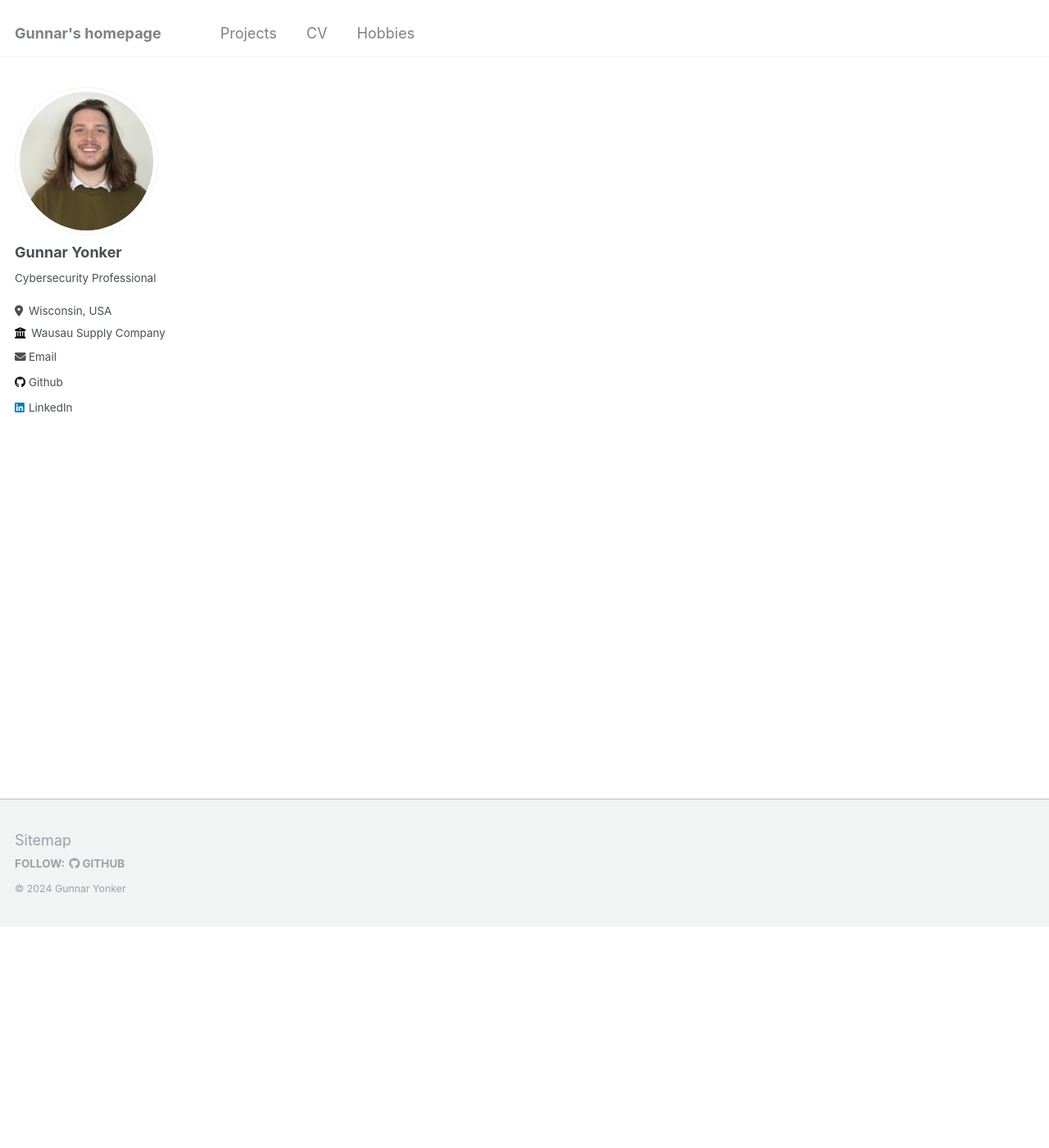
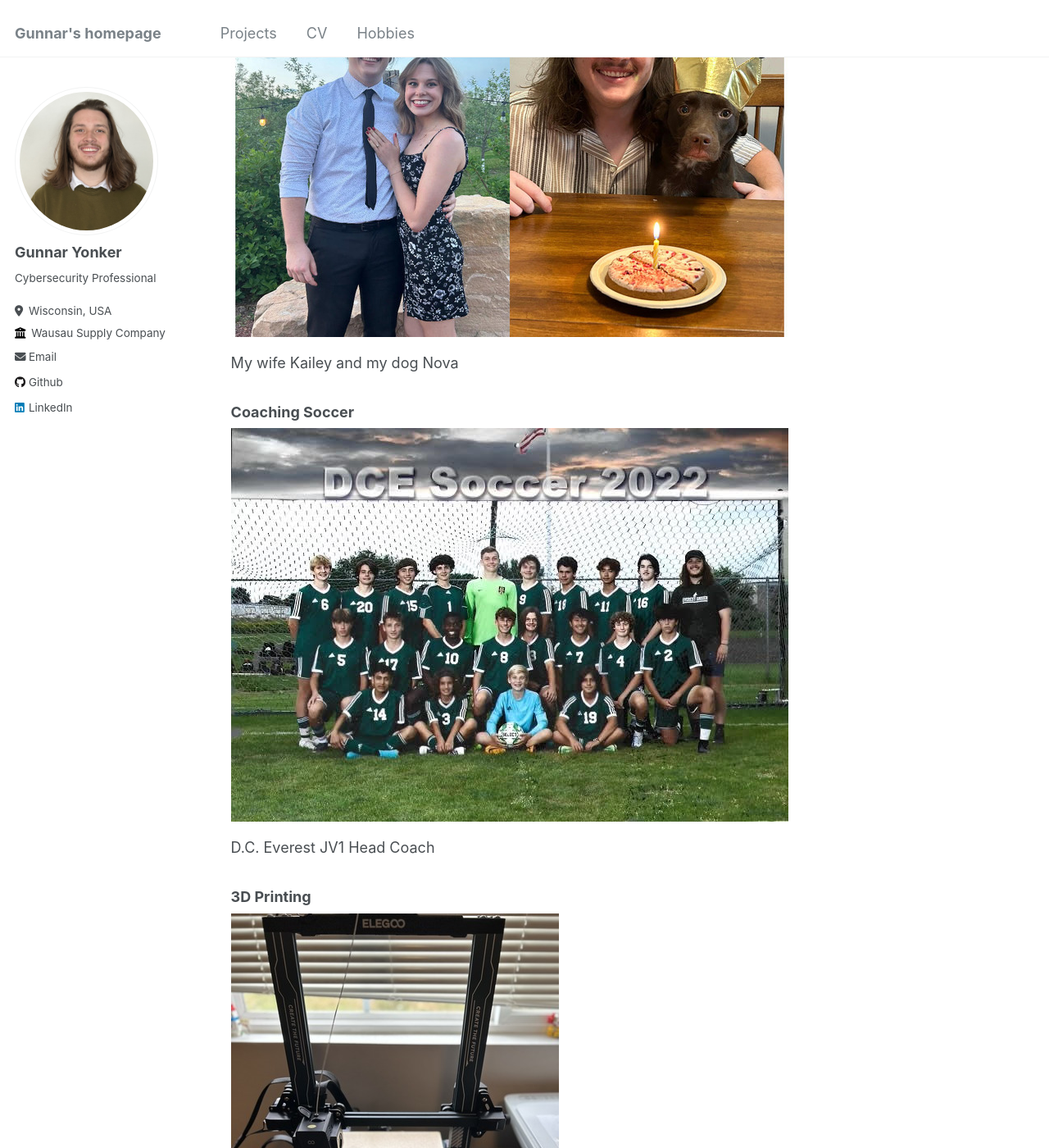
Before and after one commit to gunnaryonker/gunnaryonker.github.io, a Jekyll site: the page built from _pages/hobbies.html, in a window 1280 px wide and 1400 px high, scrolled down 270 px. Shown: the whole window at 82% size. Built offline with Jekyll 4.4.1, drawn with Linux system fonts in a browser that asks for light colours; some of the changed text lies outside the part shown.

Commit message:
Fixed the hobbies.html page not displaying correctly

```diff
--- a/_config.yml
+++ b/_config.yml
@@ -197,20 +197,20 @@ kramdown:
   enable_coderay: false
 
 
-# # Collections
-# collections:
-#   teaching:
-#     output: true
-#     permalink: /:collection/:path/
-#   publications:
-#     output: true
-#     permalink: /:collection/:path/
-#   portfolio:
-#     output: true
-#     permalink: /:collection/:path/
-#   talks:
-#     output: true
-#     permalink: /:collection/:path/
+# Collections
+collections:
+  teaching:
+    output: true
+    permalink: /:collection/:path/
+  publications:
+    output: true
+    permalink: /:collection/:path/
+  portfolio:
+    output: true
+    permalink: /:collection/:path/
+  talks:
+    output: true
+    permalink: /:collection/:path/
 
 
 # Defaults
@@ -233,24 +233,24 @@ defaults:
     values:
       layout: single
       author_profile: true
-  # # _teaching
-  # - scope:
-  #     path: ""
-  #     type: teaching
-  #   values:
-  #     layout: single
-  #     author_profile: true
-  #     share: true
-  #     comments: true
-  # # _publications
-  # - scope:
-  #     path: ""
-  #     type: publications
-  #   values:
-  #     layout: single
-  #     author_profile: true
-  #     share: true
-  #     comments: true
+  # _teaching
+  - scope:
+      path: ""
+      type: teaching
+    values:
+      layout: single
+      author_profile: true
+      share: true
+      comments: true
+  # _publications
+  - scope:
+      path: ""
+      type: publications
+    values:
+      layout: single
+      author_profile: true
+      share: true
+      comments: true
   # _portfolio
   - scope:
       path: ""
--- a/_pages/hobbies.html
+++ b/_pages/hobbies.html
@@ -7,8 +7,20 @@ author_profile: true
 
 {% include base_path %}
 
-{% for post in site.portfolio %}
-  <h2>{{ post.title }}</h2>
-  <img src="{{ post.image }}" alt="{{ post.title }}">
-  <p>{{ post.content }}</p>
-{% endfor %}
+<div>
+  <h3>Hanging out with my Wife and Dog</h3>
+  <img src="/files/Family (2).jpg" alt="Hanging out with my Wife and Dog">
+  <p>My wife Kailey and my dog Nova</p>
+</div>
+
+<div>
+  <h3>Coaching Soccer</h3>
+  <img src="/files/Soccer_team.jpg" alt="Coaching Soccer">
+  <p>D.C. Everest JV1 Head Coach</p>
+</div>
+
+<div>
+  <h3>3D Printing</h3>
+  <img src="/files/IMG_8082.jpg" alt="3D Printing">
+  <p>Elegoo Neptune 3 Pro</p>
+</div>
```
